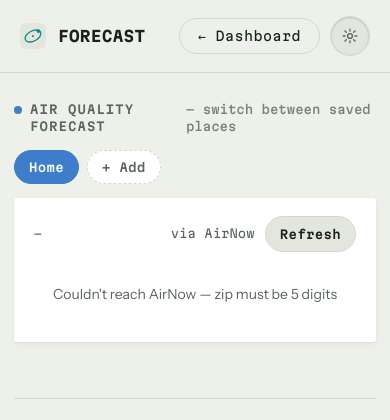
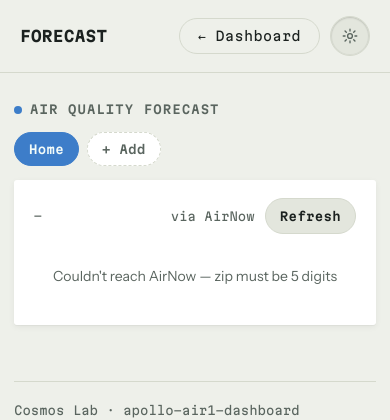
Before and after one commit to ncrosty58/apollo-air1-dashboard, a Flask app: page /forecast in a window 390 px wide. Shown: the top 420 px of the page. Run offline with Flask 3, Linux system fonts and the light colour scheme; data that the repository does not hold is empty.

Commit message:
Simplify header: drop Cosmos Lab brand + forecast subtitle
Remove the Cosmos Lab logo mark + wordmark (and the now-orphaned divider)
from the top-left of all four pages, leaving just the connection lamp and the
device name (APOLLO AIR-1 / OUTDOOR / INDOOR / FORECAST). Also drop the
"— switch between saved places" subtitle on the forecast banner. Cleans up the
now-unused .brand/.brand-mark/.brand-word/.id-divider CSS and its media query.

"Cosmos Lab" still appears in the page <title> and footer; left untouched per
the top-left-only scope.

Co-Authored-By: Claude Opus 4.8 <noreply@anthropic.com>

```diff
--- a/static/style.css
+++ b/static/style.css
@@ -146,20 +146,6 @@
     display: flex; align-items: center; justify-content: space-between; gap: 16px; flex-wrap: wrap;
   }
   .device-id { display: flex; align-items: center; gap: 12px; flex-wrap: wrap; row-gap: 6px; }
-  .brand { display: flex; align-items: center; gap: 8px; }
-  .brand-mark { width: 26px; height: 26px; flex: none; }
-  .brand-word {
-    font-family: var(--font-mono); font-size: 0.6875rem; letter-spacing: 0.09em;
-    text-transform: uppercase; color: var(--ink-dim); font-weight: 600; white-space: nowrap;
-  }
-  .id-divider { width: 1px; height: 22px; background: var(--hairline); flex: none; }
-  /* Below this width device-id and header-controls don't fit on one line.
-     Hiding the wordmark also orphans the divider next to a bare icon, so
-     that goes too. */
-  @media (max-width: 480px) {
-    .brand-word { display: none; }
-    .id-divider { display: none; }
-  }
   .lamp {
     width: 13px; height: 13px; border-radius: 50%; flex: none;
     box-shadow: var(--shadow-inset), 0 0 0 3px var(--panel-sunken);
--- a/templates/forecast.html
+++ b/templates/forecast.html
@@ -25,16 +25,6 @@
 <div class="faceplate">
   <div class="faceplate-inner">
     <div class="device-id">
-      <div class="brand">
-        <svg class="brand-mark" viewBox="0 0 64 64" role="img" aria-label="Cosmos Lab">
-          <rect x="0" y="0" width="64" height="64" rx="14" fill="var(--panel-sunken)" />
-          <ellipse cx="32" cy="32" rx="21" ry="12.5" fill="none" stroke="var(--accent)" stroke-width="3.2" transform="rotate(-28 32 32)" />
-          <circle cx="45.5" cy="20" r="4.4" fill="var(--accent)" />
-          <circle cx="32" cy="32" r="2.1" fill="var(--ink)" />
-        </svg>
-        <span class="brand-word">Cosmos Lab</span>
-      </div>
-      <span class="id-divider"></span>
       <span class="device-name">FORECAST</span>
     </div>
     <div class="header-controls">
@@ -71,7 +61,7 @@
 <div class="wrap">
   <section class="view view-fade">
     <div class="zone-banner zone-banner--outside">
-      <span class="zone-dot"></span> Air quality forecast <span class="zone-sub">— switch between saved places</span>
+      <span class="zone-dot"></span> Air quality forecast
     </div>
 
     <div class="location-switch" id="location-switch"></div>
```
Also changed, not shown: templates/index.html (+0 -10 lines), templates/indoor.html (+0 -10 lines), templates/technical.html (+0 -10 lines).
